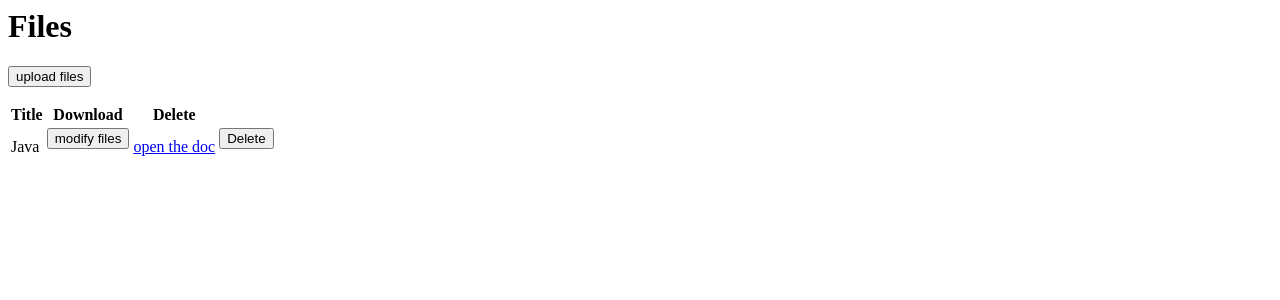
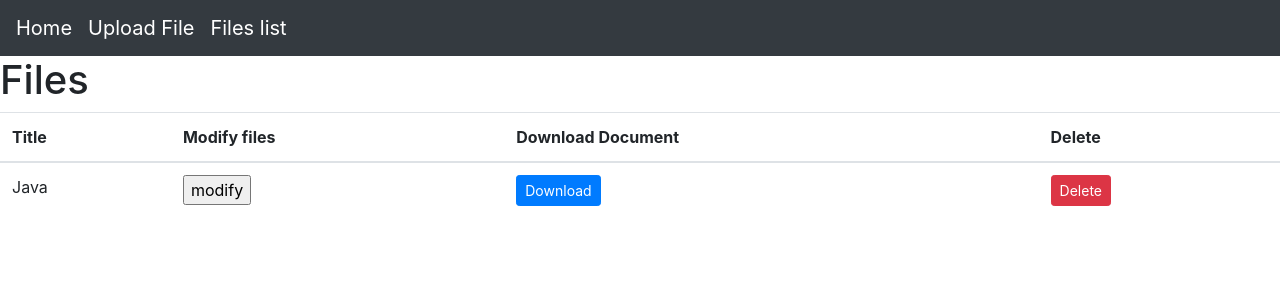
Before and after one commit to Arabyan/N_pr1, a Django app: page /files/ in a window 1280 px wide. Shown: the top 300 px of the page. Run offline with Django 3.2, Linux system fonts and the light colour scheme; data comes from the database, SQL or seed files in the repository; both versions use the stored data as it was after the commit; some libraries are stand-ins or nearby versions.

Commit message:
hey it is done

```diff
--- /dev/null
+++ b/blanks/templates/base.html
@@ -0,0 +1,83 @@
+<!doctype html>
+
+<html lang="en">
+
+  <head>
+
+    <!-- Required meta tags -->
+
+    <meta charset="utf-8">
+
+    <meta name="viewport" content="width=device-width, initial-scale=1, shrink-to-fit=no">
+
+
+
+    <!-- Bootstrap CSS -->
+
+    <link rel="stylesheet" href="https://stackpath.bootstrapcdn.com/bootstrap/4.1.3/css/bootstrap.min.css"
+
+          integrity="sha384-MCw98/SFnGE8fJT3GXwEOngsV7Zt27NXFoaoApmYm81iuXoPkFOJwJ8ERdknLPMO" crossorigin="anonymous">
+
+
+
+    <title>{% block title %}{% endblock %}</title>
+
+  </head>
+
+  <body>
+
+  <nav class="navbar navbar-dark bg-dark">
+
+
+
+      <a class="navbar-brand" href="{% url 'Home' %}">Home   <span class="sr-only">(current)</span></a>
+
+        <a class="navbar-brand" href="{% url 'upload_files' %}">Upload File </a>
+
+      <ul class="nav navbar-nav mr-auto">
+
+          <li class="nav-item">
+
+              <a class="navbar-brand" href="{% url 'file_list' %}">Files list<span class="sr-only">(current)</span></a>
+
+          </li>
+
+      </ul>
+
+
+
+  </nav>
+
+    {% block content %}
+
+    {% endblock %}
+
+
+
+
+
+    <!-- Optional JavaScript -->
+
+    <!-- jQuery first, then Popper.js, then Bootstrap JS -->
+
+    <script src="https://code.jquery.com/jquery-3.3.1.slim.min.js"
+
+            integrity="sha384-q8i/X+965DzO0rT7abK41JStQIAqVgRVzpbzo5smXKp4YfRvH+8abtTE1Pi6jizo" crossorigin="anonymous">
+
+    </script>
+
+    <script src="https://cdnjs.cloudflare.com/ajax/libs/popper.js/1.14.3/umd/popper.min.js"
+
+            integrity="sha384-ZMP7rVo3mIykV+2+9J3UJ46jBk0WLaUAdn689aCwoqbBJiSnjAK/l8WvCWPIPm49" crossorigin="anonymous">
+
+    </script>
+
+    <script src="https://stackpath.bootstrapcdn.com/bootstrap/4.1.3/js/bootstrap.min.js"
+
+            integrity="sha384-ChfqqxuZUCnJSK3+MXmPNIyE6ZbWh2IMqE241rYiqJxyMiZ6OW/JmZQ5stwEULTy" crossorigin="anonymous">
+
+    </script>
+
+  </body>
+
+</html>
--- a/blanks/templates/blanks/edit_files.html
+++ b/blanks/templates/blanks/edit_files.html
@@ -1,3 +1,4 @@
+{% extends 'base.html' %}
 {% block content %}
 
 <br/>
@@ -22,8 +23,7 @@
     <br>
 
     {% endfor %}
-
-      <input type="submit" value="Save" name="fit" />
+        <input type="submit" value="Generate & Download" name="fit" />
 </form>
 
 {% endblock %}
--- a/blanks/templates/blanks/file_list.html
+++ b/blanks/templates/blanks/file_list.html
@@ -1,17 +1,14 @@
+{% extends 'base.html' %}
 {% block content %}
     <h1>Files</h1>
 
-    <p>
 
-        <form action="{% url 'upload_files' %}">
-            <input type="submit" value="upload files" />
-        </form>
-    </p>
     <table class="table">
         <thead>
             <tr>
                 <th>Title</th>
-                <th>Download</th>
+                <th>Modify files</th>
+                <th>Download Document</th>
                 <th>Delete</th>
             </tr>
         </thead>
@@ -21,12 +18,12 @@
                     <td>{{ every_document.description }}</td>
                     <td>
                         <form action="{% url 'edit_files' every_document.id %}" target="_blank">
-                            <input type="submit" value="modify files" />
+                            <input type="submit" value="modify" />
                         </form>
                     </td>
                     <td>
-                        <a href="{{ every_document.document.url }}" class="btn btn-primary btn-sm" target="_blank" name="to_modify">
-                            open the doc
+                        <a  href="{{ every_document.document.url }}" class="btn btn-primary btn-sm" target="_blank" name="to_modify">
+                            Download
                         </a>
                     </td>
                     <td>
--- a/blanks/templates/blanks/home.html
+++ b/blanks/templates/blanks/home.html
@@ -1,7 +1,8 @@
+{% extends 'base.html' %}
 {% block content %}
     <h1>Home</h1>
     <form action="{% url 'upload_files' %}">
-            <input type="submit" value="upload files" />
+            <input type="submit" value="upload file" />
     </form>
 
 {% endblock %}
--- a/blanks/templates/blanks/model_form_upload.html
+++ b/blanks/templates/blanks/model_form_upload.html
@@ -1,4 +1,4 @@
-
+{% extends 'base.html' %}
 
 {% block contect %}
     <form method="post" enctype="multipart/form-data">
--- a/blanks/templates/blanks/upload_files.html
+++ b/blanks/templates/blanks/upload_files.html
@@ -1,7 +1,8 @@
+{% extends 'base.html' %}
 {% load crispy_forms_tags %}
 
 {% block content %}
-    <h1>Upload files</h1>
+    <h1>Upload file</h1>
     <form method="post" enctype="multipart/form-data">
         {% csrf_token %}
         {{ form|crispy }}
--- a/blanks/views.py
+++ b/blanks/views.py
@@ -15,10 +15,9 @@ from docx import Document
 
 from django.contrib import messages
 
-class Home(TemplateView):
-    template_name = 'home.html'
 
-
+def Home(request):
+    return render(request, 'home.html')
 
 
 def file_list(request):
@@ -106,14 +105,19 @@ def edit_files(request, file_id):
     if len(inputs_list) != 0:
         contract_name = inputs_list[0]
         files_full_name = '{}.docx'.format(contract_name)
-        desktop = os.path.normpath(os.path.expanduser("~/Downloads/Cross2"))
+        desktop = os.path.normpath(os.path.expanduser("~/Downloads/aca_docs"))
+        print(desktop,'kkkkkkkkkkkkkk' )
         try:
             os.makedirs(desktop)
         except FileExistsError:
             # directory already exists
             pass
         exact_file.save(os.path.join(desktop, files_full_name))
-        messages.success(request, 'Saved on Desktop')
+        messages.success(request, 'Saved in {}'.format(desktop))
+        #  exact_file.save(os.path.join(desktop, files_full_name))
+        #  html_name = 'Saved in <a href="file:///home/grigor/Downloads/Aca_docs/{}" target="_blank">downloads</a>'.format(
+        #     files_full_name)
+        # messages.success(request, html_name)
         # nm = EditedDocumentForm(files_full_name, File(exact_file))
         # nm.save()
     return render(request, 'edit_files.html', context={'variables': variables, "form": my_form})
--- a/my_pdf/settings.py
+++ b/my_pdf/settings.py
@@ -80,13 +80,13 @@ WSGI_APPLICATION = 'my_pdf.wsgi.application'
 # Database
 # https://docs.djangoproject.com/en/1.11/ref/settings/#databases
 
+
 DATABASES = {
     'default': {
         'ENGINE': 'django.db.backends.sqlite3',
         'NAME': os.path.join(BASE_DIR, 'db.sqlite3'),
     }
 }
-
 
 # Password validation
 # https://docs.djangoproject.com/en/1.11/ref/settings/#auth-password-validators
--- a/my_pdf/urls.py
+++ b/my_pdf/urls.py
@@ -22,7 +22,7 @@ from django.conf.urls.static import  static
 
 
 urlpatterns = [
-    path('', views.Home.as_view(), name='home'),
+    path('', views.Home, name='Home'),
     path('edit_files/', views.edit_files,name='edit_files' ),
     path('files/', views.file_list, name='file_list'),
     path('upload_files/', views.upload_files, name="upload_files"),
```
Also changed, not shown: blanks/migrations/0001_initial.py, db.sqlite3, 8 other files.
